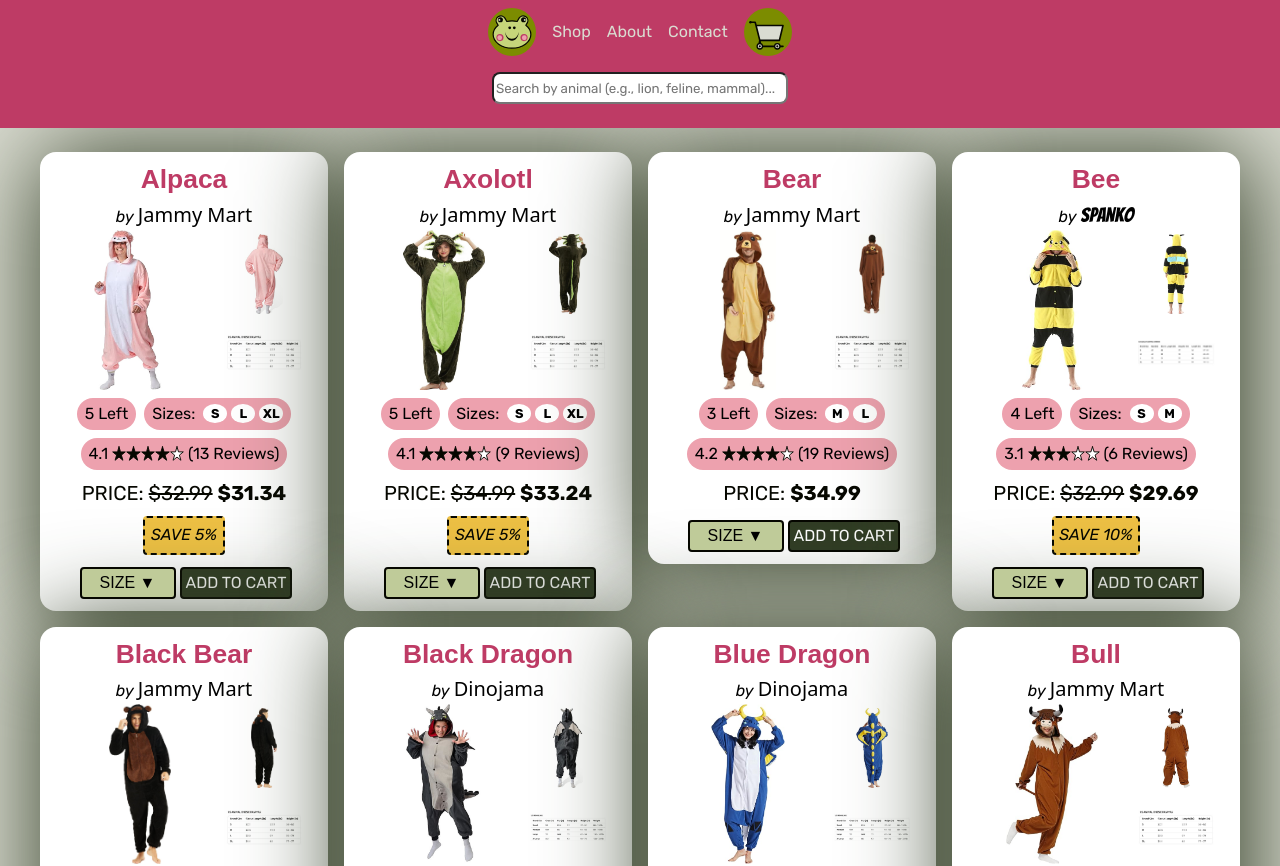
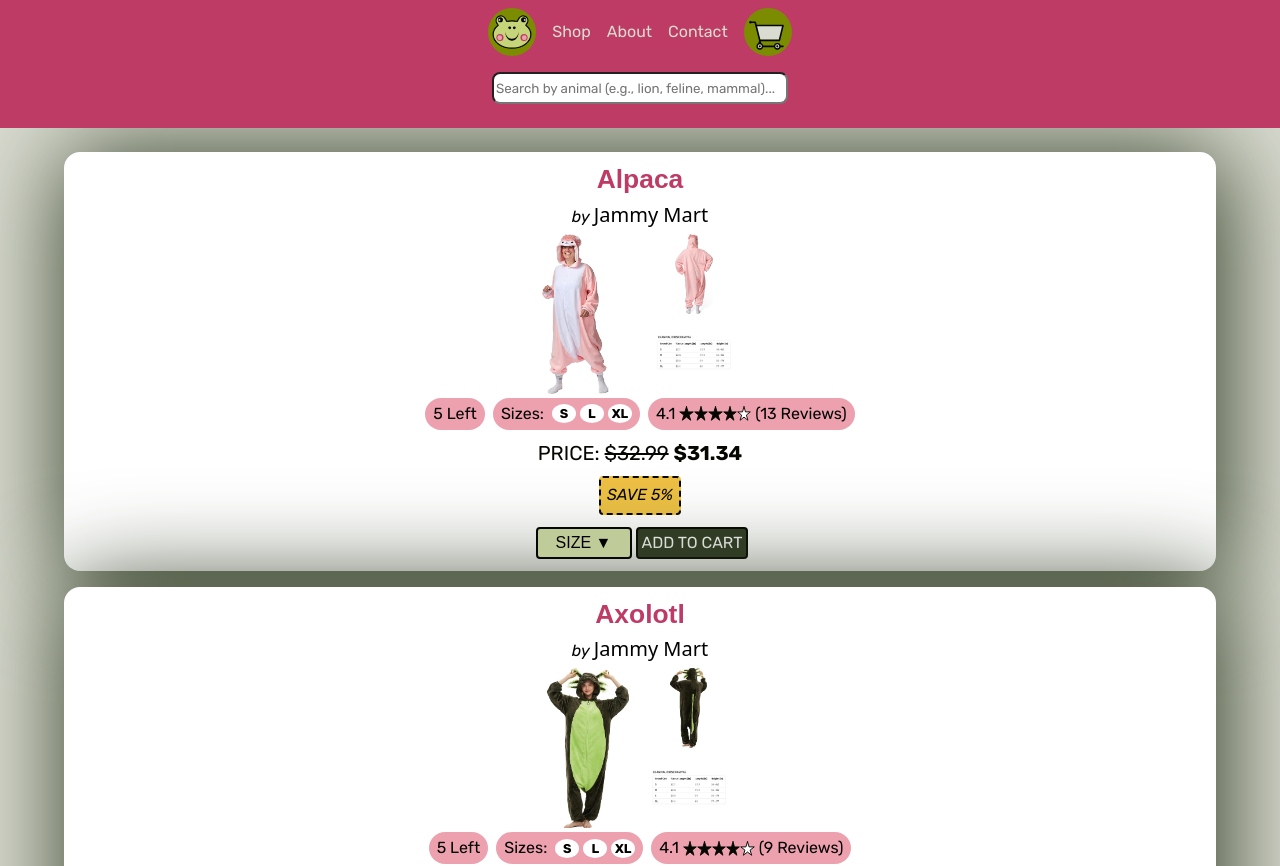
Before and after one commit to ariesGitterHub/odin-shopping-cart, a React (Vite) app: page /shop in a window 1280 px wide. Shown: the top 866 px of the page. Built offline with nearby package versions, Linux system fonts and the light colour scheme; a web font is replaced by a local one.

Commit message:
styling: test of 90vw across three mobile browsers

```diff
--- a/src/index.css
+++ b/src/index.css
@@ -21,7 +21,7 @@
   --font-size-title-regular: ;
   --font-size-title-grand: ;
 
-  --width-card: 18rem;
+  --width-card: 90vw;
   --width-main: auto;
   --margin-padding-gap-main: 0.25rem;
 
--- a/src/styles/Card.module.css
+++ b/src/styles/Card.module.css
@@ -58,11 +58,14 @@
 
 .imgContainer {
   display: flex;
+  align-items: center;
+  justify-content: center;
+  gap: 1rem;
 }
 
 .imgFront {
   height: 10rem;
-  width: 10rem;
+  width: auto;
   background-color: white;
   cursor: pointer;
   object-fit: contain;
--- a/src/styles/CheckoutCard.module.css
+++ b/src/styles/CheckoutCard.module.css
@@ -40,7 +40,6 @@ padding: 0.5rem;
   font-family: var(--font-text);
   font-style: italic;
   text-transform: lowercase;
-  /* margin-top: 0.125rem; */
 }
 
 .dinojama,
@@ -84,7 +83,7 @@ padding: 0.5rem;
 }
 
 .colContainer {
-  width: fit-content;
+  width: var(--width-main);
   display: flex;
   flex-direction: column;
   align-items: center;
@@ -94,7 +93,7 @@ padding: 0.5rem;
 
 .imageContainer {
   /* height: fit-content; */
-  height: 13.25rem;
+  height: 14.25rem;
   width: calc((var(--width-card) - var(--margin-padding-gap-main)) / 2);
   display: flex;
   flex-direction: column;
@@ -111,8 +110,9 @@ padding: 0.5rem;
 }
 
 .image {
-  height: 9rem;
+  height: 11rem;
   width: auto;
+    object-fit: contain;
 }
 
 .sizeUppercase {
@@ -131,7 +131,7 @@ padding: 0.5rem;
 
 .quantityContainer,
 .priceContainer {
-  height: 6.5rem;
+  height: 7rem;
   width: calc((var(--width-card) - var(--margin-padding-gap-main)) / 2);
   display: flex;
   flex-direction: column;
```
Also changed, not shown: 1 other file (tests, documents, lock files or other folders).
